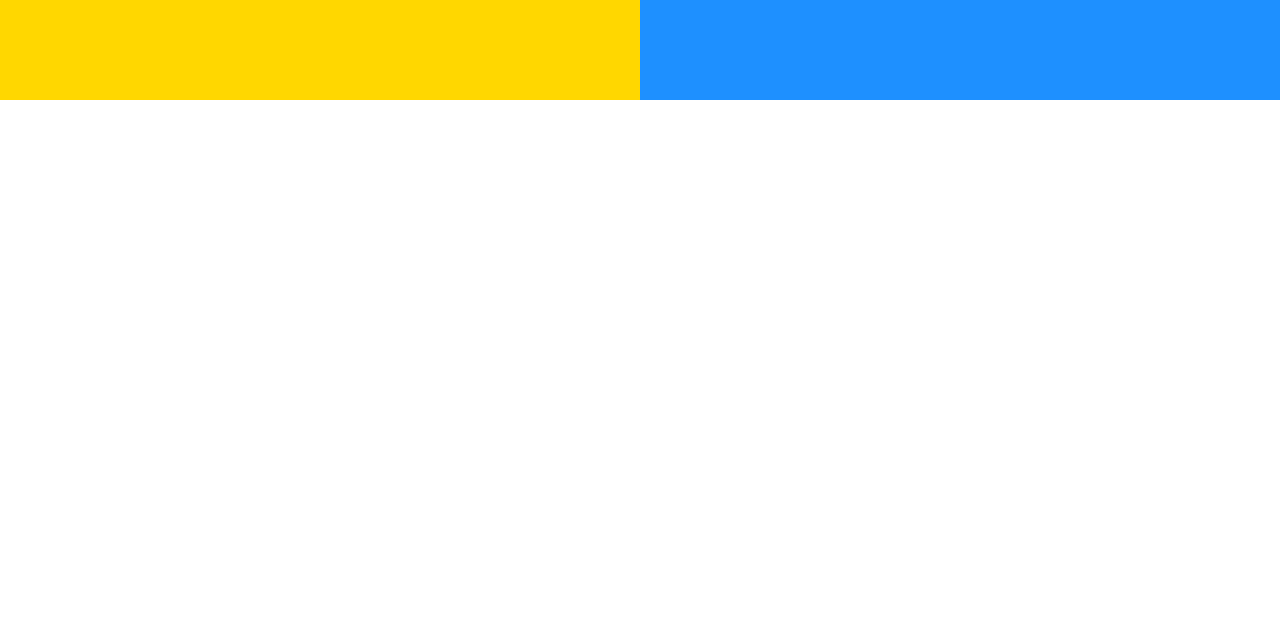
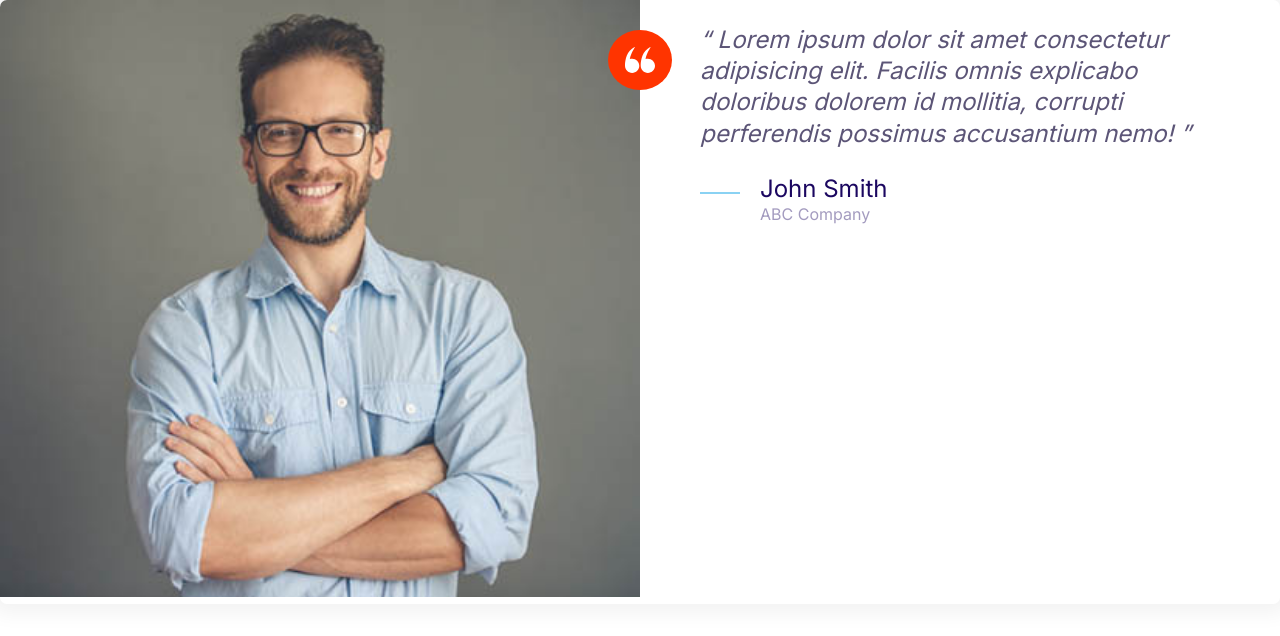
Before and after one commit to dan-jon32/moshify, a plain HTML site: page index.html in a window 1280 px wide. Drawn offline with Linux system fonts and the light colour scheme.

Commit message:
Build testimonial component.

```diff
--- a/css/styles.css
+++ b/css/styles.css
@@ -165,8 +165,17 @@
   width: 40px;
 }
 
+.icon--small {
+  width: 30px;
+  height: 30px;
+}
+
 .icon--primary {
   fill: var(--color-primary);
+}
+
+.icon--white {
+  fill: #fff;
 }
 
 .icon-container {
@@ -177,6 +186,10 @@
   align-items: center;
   width: 64px;
   border-radius: 100%;
+}
+
+.icon-container--accent {
+  background: var(--color-accent);
 }
 
 /* Buttons */
@@ -446,3 +459,33 @@
     grid-template-columns: repeat(3, 1fr);
   }
 }
+
+/* Testimonial */
+.testimonial {
+  padding: 3rems;
+}
+
+.testimonial__image {
+  position: relative;
+}
+
+.testimonial__image > img {
+  width: 100%;
+}
+
+.testimonial__image > .icon-container {
+  position: absolute;
+  top: 3rem;
+  right: -32px;
+}
+
+@media screen and (min-width: 768px) {
+  .testimonial .quote,
+  .testimonial .quote__author {
+    font-size: 2.4rem;
+  }
+
+  .testimonial .quote {
+    margin-left: 6rem;
+  }
+}
--- a/index.html
+++ b/index.html
@@ -15,9 +15,37 @@
     />
   </head>
   <body>
-    <div class="grid grid--1x2">
-      <div style="height: 100px; background: gold"></div>
-      <div style="height: 100px; background: dodgerblue"></div>
+    <div class="card testimonial">
+      <div class="grid grid--1x2">
+        <div class="testimonial__image">
+          <img src="./images/testimonial.jpg" alt="A happy, smiling customer" />
+          <span class="icon-container icon-container--accent">
+            <svg class="icon icon--white icon--small">
+              <use xlink:href="./images/sprite.svg#quotes"></use>
+            </svg>
+          </span>
+        </div>
+        <blockquote class="quote">
+          <p class="quote__text">
+            Lorem ipsum dolor sit amet consectetur adipisicing elit. Facilis
+            omnis explicabo doloribus dolorem id mollitia, corrupti perferendis
+            possimus accusantium nemo!
+          </p>
+          <footer>
+            <div class="media">
+              <div class="media__image">
+                <svg class="icon icon--primary quote__line">
+                  <use xlink:href="./images/sprite.svg#line"></use>
+                </svg>
+              </div>
+              <div class="media__body">
+                <h3 class="media__title quote__author">John Smith</h3>
+                <p class="quote__organisation">ABC Company</p>
+              </div>
+            </div>
+          </footer>
+        </blockquote>
+      </div>
     </div>
   </body>
 </html>
```
Also changed, not shown: components/testimonial.html (added, +32 -0 lines), images/testimonial.jpg (added).
